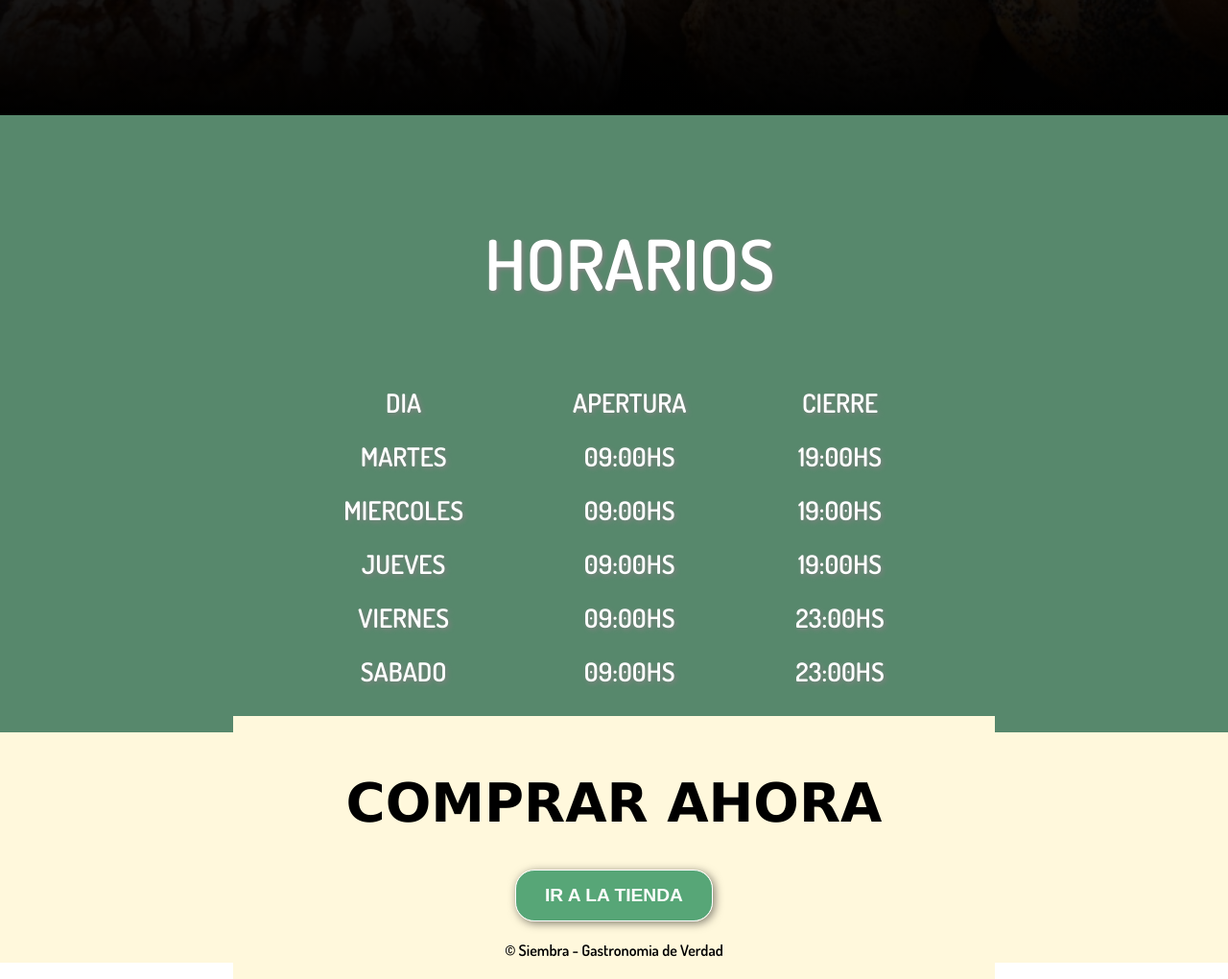
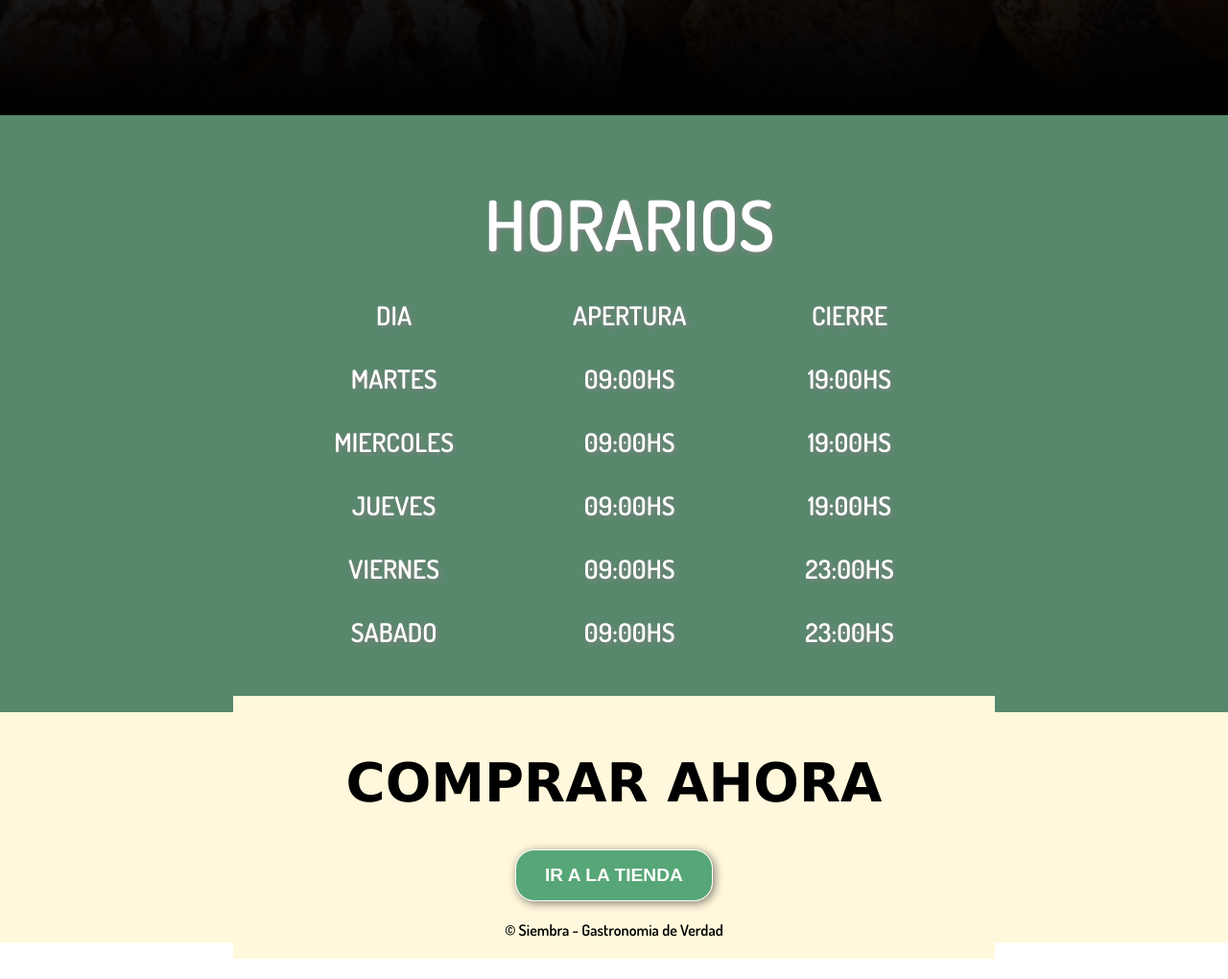
Before and after one commit to leonardoalva/siembra-01, a plain HTML site: page index.html in a window 1280 px wide. Shown: the part 520-1540 px from the top of the page at 96% size. After the commit the page ends 1519 px from the top, so only its background shows below. Drawn offline with Linux system fonts and the light colour scheme.

Commit message:
ajustando padding de horarios

```diff
--- a/index.html
+++ b/index.html
@@ -30,6 +30,10 @@
     </div>
 </section>
 <!--logo-->
+
+</header>
+<main>
+
 <!--horarios-->
 <div class="horarios">
     <div class="container">
@@ -75,8 +79,6 @@
     </div>
 </div>
 <!-- horario-->
-</header>
-<main>
 </main>
 <footer>
 <div class="cta-comprar">
--- a/style.css
+++ b/style.css
@@ -58,7 +58,7 @@ button:hover {
     min-width: 360px;
     max-width: 100%;
     margin: auto;
-    justify-content: space-evenly;
+    justify-content: center;
     text-align: center;
     align-items: center;
     flex-wrap: wrap;
@@ -146,18 +146,31 @@ section {
 }
 
 /*------------------ DIV DE LA TABLA DE HORARIOS-----------------------*/
-header div.horarios div.container  {
+main div.horarios {
     background-color: #57886c;
     color: white;
     display: flex;
-    flex-direction: column;
     align-items: center;
     width: 100%;
+    padding: 50px;
+    text-align: center;
+}
+
+h2#titulo-horario {
+margin: 0px;
+}
+table.tabla-horario {
+    padding: 0;
+}
+
+div.horarios {
+    padding-bottom: 50px;
+
 }
 
 /*----------------------TABLA DE HORARIOS----------------------------*/
 .tabla-horario, .tabla-horario th, .tabla-horario td {
-    padding: 10px;
+    padding: 15px;
     font-size: 1.3em;
     text-shadow: 2px 2px 5px grey;
 }
```
